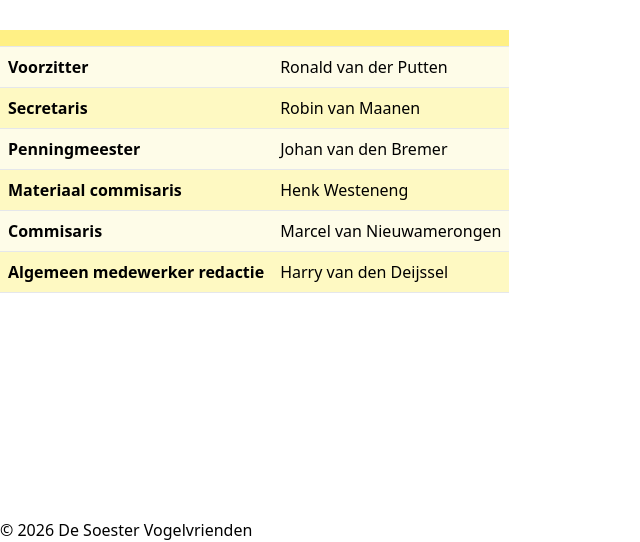
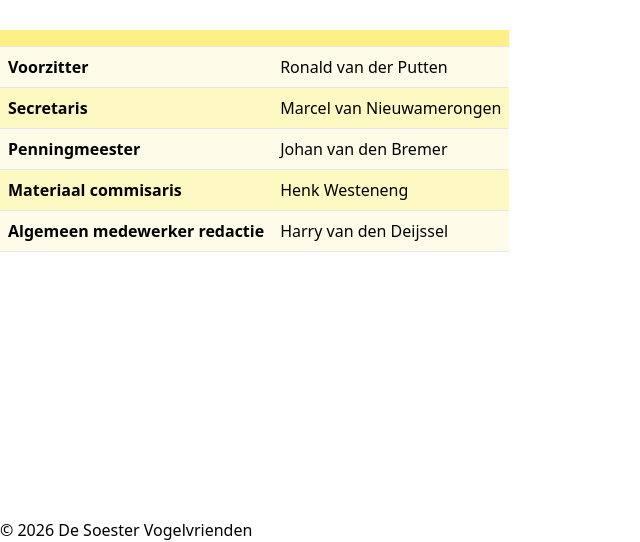
Before and after one commit to Soester-Vogelvrienden/SVV-website, an Eleventy site: page src/pages/bestuur.md in a window 1280 px wide. Shown: the part 1002-1544 px from the top of the page, without its empty margins (0-640 px from the left). Built offline with nearby package versions, Linux system fonts and the light colour scheme; Eleventy itself is replaced by a stand-in of ours; files that its build step writes are made by us from their sources.

Commit message:
Update Pagina's “bestuur”

```diff
--- a/src/pages/bestuur.md
+++ b/src/pages/bestuur.md
@@ -5,12 +5,10 @@ eleventyNavigation:
   order: 0
   key: Bestuur
 ---
-
-|     |     |
-| --- | --- |
-| **Voorzitter** | Ronald van der Putten |
-| **Secretaris** | Robin van Maanen |
-| **Penningmeester** | Johan van den Bremer |
-| **Materiaal commisaris** | Henk Westeneng |
-| **Commisaris** | Marcel van Nieuwamerongen |
-| **Algemeen medewerker redactie** | Harry van den Deijssel |
+|                                  |                           |
+| -------------------------------- | ------------------------- |
+| **Voorzitter**                   | Ronald van der Putten     |
+| **Secretaris**                   | Marcel van Nieuwamerongen |
+| **Penningmeester**               | Johan van den Bremer      |
+| **Materiaal commisaris**         | Henk Westeneng            |
+| **Algemeen medewerker redactie** | Harry van den Deijssel    |
```
